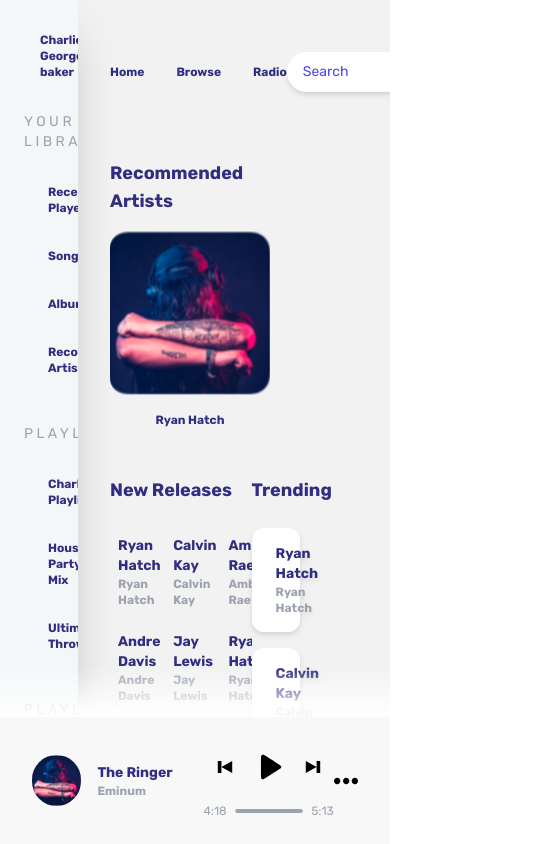
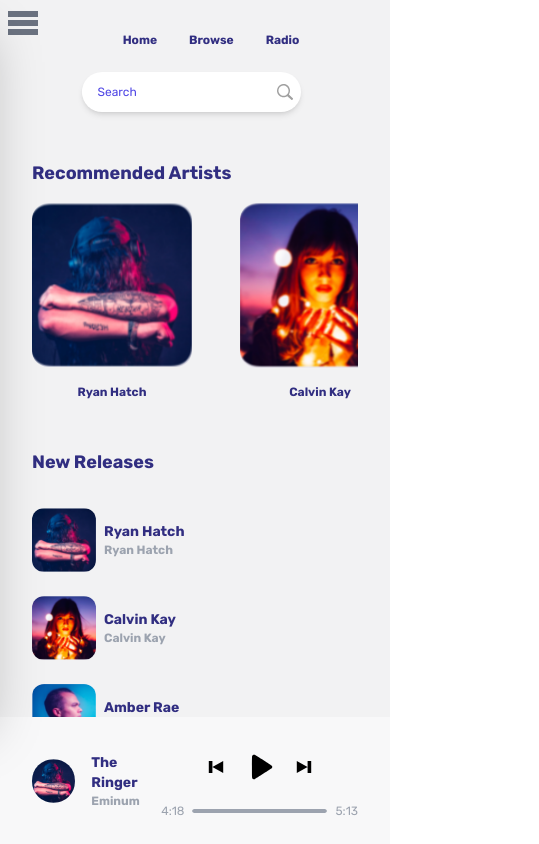
Before and after one commit to piyushsingh0992/music-player, a Next.js app: page / in a window 390 px wide. Shown: the whole page, 539 px wide, since content can reach past the window. Built offline with nearby package versions, Linux system fonts and the light colour scheme.

Commit message:
uI changes

```diff
--- a/src/components/footer/index.tsx
+++ b/src/components/footer/index.tsx
@@ -1,8 +1,6 @@
 import Image from "next/image";
 import Avatar from "../common/avatar";
 import Player from "../musicPlayer";
-
-
 
 const Left = () => {
   return (
@@ -40,7 +38,7 @@ const Left = () => {
 const Right = () => {
   return (
     <div
-      className=" transition-opacity duration-300 ease-in-out"
+      className=" hidden md:block transition-opacity duration-300 ease-in-out"
       style={{ opacity: 1 }}
     >
       <Image
@@ -58,11 +56,11 @@ export default function Footer() {
 
   return (
     <div className="bg-gray-50 flex h-[15vh] w-[100vw] px-8 z-20">
-      <div className="w-[100%]  flex justify-between items-center">
+      <div className=" w-[100%]  flex justify-between items-center">
         <Left />
-        <div className="w-[40%]">
-     <Player/>
-     </div>
+        <div className="w-[80%] md:w-[40%]">
+          <Player />
+        </div>
         <Right />
       </div>
     </div>
--- a/src/components/navbar/index.tsx
+++ b/src/components/navbar/index.tsx
@@ -1,15 +1,57 @@
+import React, { useState, useRef, useEffect } from "react";
+import Header from "./header";
+import Lists from "./list";
 
-import Header from "./header";
-import Playlists from "./list"
 
 export default function Navbar() {
+  const [isOpen, setIsOpen] = useState(false);
+  const navbarRef = useRef(); // Create a ref for the Navbar
+
+  // Effect to add an event listener to the document
+  useEffect(() => {
+    function handleClickOutside(event) {
+      // Check if the Navbar is open and if the click is outside the Navbar
+      if (isOpen && navbarRef.current && !navbarRef.current.contains(event.target)) {
+        setIsOpen(false); // Close the Navbar
+      }
+    }
+
+    // Add click event listener
+    document.addEventListener("mousedown", handleClickOutside);
+
+    // Cleanup the event listener on component unmount
+    return () => document.removeEventListener("mousedown", handleClickOutside);
+  }, [isOpen]); // Effect dependencies
+
+  return (
+    <div className="relative w-0 md:w-[20vw]">
+      {/* Hamburger Menu */}
+      <div className="flex justify-end -p-4 md:hidden">
+        <button
+          onClick={() => setIsOpen(!isOpen)}
+          className="text-gray-500 focus:outline-none focus:text-gray-600 absolute top-2 left-2"
+          aria-label="toggle menu"
+        >
+          <svg viewBox="0 0 100 80" width="30" height="30" fill="currentColor">
+            <rect width="100" height="20"></rect>
+            <rect y="30" width="100" height="20"></rect>
+            <rect y="60" width="100" height="20"></rect>
+          </svg>
 
 
-  return (
-    <div className="bg-gray-100 w-[20vw]   h-[85vh] overflow-x-auto shadow-2xl  fide-out-effect z-10 navbar-scrollbar-hide">
+        </button>
+      </div>
+
+      {/* Navbar */}
+      <div
+        ref={navbarRef} // Attach the ref here
+        className={`${
+          isOpen ? "translate-x-0" : "-translate-x-full"
+        } bg-gray-100 w-[80vw] md:w-[20vw] h-[85vh] overflow-x-auto shadow-2xl z-10 navbar-scrollbar-hide fixed top-0 left-0 transition-transform ease-in-out duration-300 md:relative md:translate-x-0`}
+      >
         <div>
-        <Header avatar={"/avatar.png"}name={" Charlie-George baker"} />
-        <Playlists
+          <Header avatar={"/avatar.png"} name={"Charlie-George baker"} />
+          <Lists
             heading={"YOUR LIBRARY"}
             subHeading={[
               "Recently Played",
@@ -18,7 +60,7 @@ export default function Navbar() {
               "Recommended Artists",
             ]}
           />
-        <Playlists
+          <Lists
             heading={"PLAYLISTS"}
             subHeading={[
               "Charlie's Playlist",
@@ -26,7 +68,7 @@ export default function Navbar() {
               "Ultimate Throwbacks",
             ]}
           />
-          <Playlists
+          <Lists
             heading={"PLAYLISTS"}
             subHeading={[
               "Charlie's Playlist",
@@ -36,5 +78,6 @@ export default function Navbar() {
           />
         </div>
       </div>
+    </div>
   );
 }
--- a/src/components/playlists/Search.tsx
+++ b/src/components/playlists/Search.tsx
@@ -2,20 +2,22 @@ import Image from "next/image";
 
 const Search = () => {
   return (
-    <div className="flex items-center h-10 rounded-full bg-white shadow-md mr-8">
+    <div className="flex mt-6  md:mt-0 items-center h-10 md:h-12 rounded-full bg-white shadow-md mr-2 md:mr-8 ">
       <input
-        className="flex-grow px-4 rounded-l-full text-sm focus:outline-none placeholder-indigo-700 text-indigo-700"
+        className="flex-grow px-4 md:px-4 rounded-l-full text-xs md:text-sm focus:outline-none placeholder-indigo-700 text-indigo-700"
         type="text"
         placeholder="Search"
       />
 
-      <Image
-        className={`w-4 h-4 mr-6`}
-        src={"/search-icon.svg"}
-        alt="Arrow down"
-        width={4}
-        height={4}
-      />
+      <div className="w-4 h-4 md:w-6 md:h-6 mr-2 md:mr-4 flex items-center justify-center">
+        <Image
+          src="/search-icon.svg"
+          alt="Search"
+          width={16} // Adjust based on your design. This could be 24 for md sizes if you want it bigger.
+          height={16} // Adjust based on your design. This could be 24 for md sizes if you want it bigger.
+          className="text-indigo-700"
+        />
+      </div>
     </div>
   );
 };
--- a/src/components/playlists/index.tsx
+++ b/src/components/playlists/index.tsx
@@ -6,14 +6,14 @@ import Trending from "./trending";
 
 export default function Playlist() {
   return (
-    <div className="bg-gray-200 w-[80vw]  h-[85vh]  ">
-      <div className="flex justify-between items-center h-[20%]">
+    <div className="bg-gray-200 w-[100vw] md:w-[80vw]  h-[85vh]  ">
+      <div className="flex flex-col md:flex-row justify-center  md:justify-between items-center h-[20%]">
         <Routes />
         <Search />
       </div>
       <div className="h-[80%] overflow-x-auto mr-8">
         <RecommendedArtists />
-        <div className="flex  mt-8 mr-8">
+        <div className="flex flex-col  md:flex-row  mt-8 mr-8">
           <NewReleases />
           <Trending />
         </div>
--- a/src/components/playlists/newReleases.tsx
+++ b/src/components/playlists/newReleases.tsx
@@ -27,11 +27,11 @@ const NewReleases = () => {
     { imgSrc: "/artists/artist-2.png", artistName: "Jay Lewis" },
   ];
   return (
-    <div className="pl-8 w-[70%] ">
+    <div className="pl-8  w-[100%]  md:w-[70%]">
       <p className="text-indigo-900 text-lg font-semibold cursor-pointer py-4 ">
         New Releases
       </p>
-      <div className="grid grid-cols-3 gap-6 overflow-auto mt-4">
+      <div className="grid grid-cols-1 sm:grid-cols-2   md:grid-cols-3 gap-6 overflow-auto mt-4">
         {newReleases.map(({ imgSrc, artistName }, index) => {
           return (
             <div
--- a/src/components/playlists/recommendedArtists.tsx
+++ b/src/components/playlists/recommendedArtists.tsx
@@ -1,5 +1,4 @@
 import Avatar from "../common/avatar";
-
 
 const RecommendedArtists = () => {
   const artistList = [
@@ -16,7 +15,7 @@ const RecommendedArtists = () => {
   ];
 
   return (
-    <div className="px-8  mr-8">
+    <div className="pl-8 pr-0 md:px-8 mr-0 md:mr-8">
       <p className="text-indigo-900 text-lg font-semibold cursor-pointer py-4 ">
         Recommended Artists
       </p>
@@ -44,5 +43,4 @@ const RecommendedArtists = () => {
   );
 };
 
-
-export default  RecommendedArtists;
+export default RecommendedArtists;
--- a/src/components/playlists/trending.tsx
+++ b/src/components/playlists/trending.tsx
@@ -15,13 +15,14 @@ const Trending = () => {
   ];
 
   return (
-    <div className="pr-8 w-[30%]">
+    <div className="pl-8 md:pl-0 md:pr-8   w-[100%] md:w-[30%]">
       <p className="text-indigo-900 text-lg font-semibold cursor-pointer py-4">
         Trending
       </p>
       <div className="mt-2">
         {trending.map(({ imgSrc, artistName }, index) => (
           <div
+            role="button"
             key={`${artistName}-${index}`}
             onMouseEnter={() => setHoveredIndex(index as any)}
             onMouseLeave={() => setHoveredIndex(null)}
--- a/src/pages/index.tsx
+++ b/src/pages/index.tsx
@@ -6,8 +6,8 @@ export default function MusicPlayer() {
 
 
   return (
-    <div>
-      <div className="flex h-[85vh]  fade-effect">
+    <div className="bg-red-600">
+      <div className="flex  bg-blue-100  h-[85vh]  fade-effect">
         <Navbar />
         <Playlist />
       </div>
--- a/src/styles/globals.css
+++ b/src/styles/globals.css
@@ -28,7 +28,7 @@ body {
 }
 
 
-.fade-effect {
+/* .fade-effect {
   --mask: linear-gradient(to bottom,
       rgba(0,0,0, 1) 0,   rgba(0,0,0, 1) 93%,
       rgba(0,0,0, 0.1) 99%, rgba(0,0,0, 0.1) 0
@@ -38,7 +38,7 @@ body {
   -webkit-mask: var(--mask);
   mask: var(--mask);
 
-}
+} */
 
 .right-shadow {
   box-shadow: 10px 0px 15px rgba(0, 0, 0, 0.1); /* Adjust the values as needed */
```
Also changed, not shown: public/burger.svg (added). Lines whose indentation alone changed are shown as unchanged.
